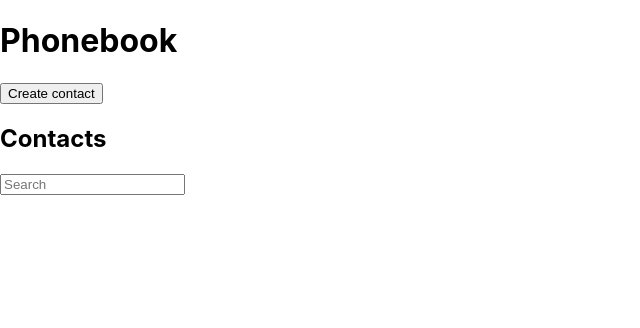
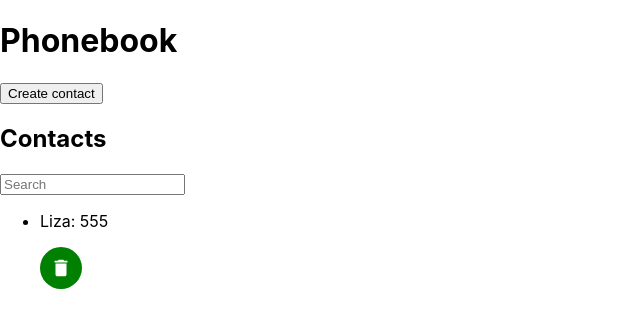
Before and after one commit to Edouena8/goit-react-hw-07-phonebook, a React (Create React App) app: page / in a window 1280 px wide. Shown: the top 328 px of the page, without its empty margins (0-640 px from the left). Built offline with nearby package versions, Linux system fonts and the light colour scheme.

Commit message:
added toolkit

```diff
--- a/package.json
+++ b/package.json
@@ -16,6 +16,7 @@
     "react-dom": "^18.1.0",
     "react-redux": "^8.1.2",
     "react-scripts": "5.0.1",
+    "redux-persist": "^6.0.0",
     "shortid": "^2.2.16",
     "web-vitals": "^2.1.3",
     "yup": "^1.2.0"
--- a/src/components/App.jsx
+++ b/src/components/App.jsx
@@ -1,72 +1,27 @@
-import shortid from 'shortid';
-import { useState } from 'react';
-import useLocalStorage from 'hooks/useLocalStorage';
 import ContactList from './ContactList/ContactList';
 import ContactForm from './ContactForm/ContactForm';
 import Filter from './Filter/Filter';
 import Modal from './Modal/Modal';
-
-const LS_KEY = 'contacts';
+import { useDispatch, useSelector } from 'react-redux';
+import { toggleModal } from 'redux/modalSlice';
 
 export default function App() {
-  const [contacts, setContacts] = useLocalStorage(LS_KEY, []);
-  const [filter, setFilter] = useState('');
-  const [showModal, setShowModal] = useState(false);
-
-  const duplicateContact = name => {
-    const normalizedName = name.toLowerCase().trim();
-
-    return contacts.some(
-      contact => contact.name.toLowerCase() === normalizedName
-    );
-  };
-
-  const addContact = (name, number) => {
-    if (duplicateContact) {
-      return alert(`${name} is already in contacts`);
-    }
-
-    const contact = {
-      id: shortid.generate(),
-      name,
-      number,
-    };
-
-    setContacts(prevContacts => [contact, ...prevContacts]);
-  };
-
-  const deleteContact = contactId =>
-    setContacts(prevContacts =>
-      prevContacts.filter(({ id }) => id !== contactId)
-    );
-
-  const handleFilter = evt => setFilter(evt.currentTarget.value);
-
-  const toggleModal = () => setShowModal(prev => !prev);
-
-  const getVisibleContacts = () => {
-    const normalizedFilter = filter.toLowerCase().trim();
-
-    return contacts.filter(contact =>
-      contact.name.toLowerCase().includes(normalizedFilter)
-    );
-  };
-
-  const visibleContacts = getVisibleContacts();
+  const modal = useSelector(state => state.modal);
+  const dispatch = useDispatch();
 
   return (
     <div>
       <h1>Phonebook</h1>
-      <button type="button" onClick={toggleModal}>
+      <button type="button" onClick={() => dispatch(toggleModal(modal))}>
         Create contact
       </button>
 
       <h2>Contacts</h2>
-      <Filter value={filter} onSearch={handleFilter} />
-      <ContactList contacts={visibleContacts} onDeleteContact={deleteContact} />
-      {showModal && (
-        <Modal onClose={toggleModal}>
-          <ContactForm onSubmit={addContact} />
+      <Filter />
+      <ContactList />
+      {modal && (
+        <Modal>
+          <ContactForm />
         </Modal>
       )}
     </div>
--- a/src/components/ContactForm/ContactForm.jsx
+++ b/src/components/ContactForm/ContactForm.jsx
@@ -1,6 +1,8 @@
 import { Field, Form, Formik, ErrorMessage } from 'formik';
-import PropTypes from 'prop-types';
+import { useDispatch, useSelector } from 'react-redux';
 import * as Yup from 'yup';
+import { addContact } from 'redux/contactsSlice';
+import { toggleModal } from 'redux/modalSlice';
 
 const SignupSchema = Yup.object().shape({
   name: Yup.string(
@@ -20,9 +22,26 @@ const initialValues = {
   number: '',
 };
 
-const ContactForm = ({ onSubmit }) => {
+const ContactForm = () => {
+  const contacts = useSelector(state => state.contacts);
+  const modal = useSelector(state => state.modal);
+  const dispatch = useDispatch();
+
+  const duplicateContact = name => {
+    const normalizedName = name.toLowerCase().trim();
+
+    return contacts.some(
+      contact => contact.name.toLowerCase() === normalizedName
+    );
+  };
+
   const handleSubmit = ({ name, number }, { resetForm }) => {
-    onSubmit(name, number);
+    if (duplicateContact(name)) {
+      return alert(`${name} is already in contacts`);
+    }
+
+    dispatch(addContact({ name, number }));
+    dispatch(toggleModal(modal));
     resetForm();
   };
 
@@ -51,8 +70,4 @@ const ContactForm = ({ onSubmit }) => {
   );
 };
 
-ContactForm.propTypes = {
-  onSubmit: PropTypes.func.isRequired,
-};
-
 export default ContactForm;
--- a/src/components/ContactList/ContactList.jsx
+++ b/src/components/ContactList/ContactList.jsx
@@ -1,17 +1,33 @@
-import PropTypes from 'prop-types';
 import IconButton from 'components/IconButton/IconButton';
 import { ReactComponent as DeleteIcon } from '../../icons/delete.svg';
+import { useSelector } from 'react-redux';
 
-const ContactList = ({ contacts, onDeleteContact }) => {
+const ContactList = () => {
+  const contacts = useSelector(state => state.contacts);
+  const filter = useSelector(state => state.filter);
+
+  const getVisibleContacts = () => {
+    const normalizedFilter = filter.toLowerCase().trim();
+
+    return contacts.filter(contact =>
+      contact.name.toLowerCase().includes(normalizedFilter)
+    );
+  };
+
+  const visibleContacts = getVisibleContacts();
+
   return (
     <ul>
-      {contacts.map(({ id, name, number }) => (
+      {visibleContacts.map(({ id, name, number }) => (
         <li key={id}>
           <p>
             {name}: {number}
           </p>
-          <IconButton onClick={() => onDeleteContact(id)} aria-label="Delete contact">
-            <DeleteIcon width="22" height="22" fill='#fff' />
+          <IconButton
+            id={id}
+            aria-label="Delete contact"
+          >
+            <DeleteIcon width="22" height="22" fill="#fff" />
           </IconButton>
         </li>
       ))}
@@ -19,15 +35,4 @@ const ContactList = ({ contacts, onDeleteContact }) => {
   );
 };
 
-ContactList.propTypes = {
-  contacts: PropTypes.arrayOf(
-    PropTypes.exact({
-      id: PropTypes.string.isRequired,
-      name: PropTypes.string.isRequired,
-      number:PropTypes.string.isRequired,
-    })
-  ),
-  onDeleteContact: PropTypes.func.isRequired,
-}
-
 export default ContactList;
--- a/src/components/Filter/Filter.jsx
+++ b/src/components/Filter/Filter.jsx
@@ -1,17 +1,18 @@
-import PropTypes from 'prop-types';
+import { useDispatch, useSelector } from 'react-redux';
+import { setFilter } from 'redux/filterSlice';
 
-const Filter = ({value, onSearch}) => (
-  <input
-    type="text"
-    placeholder="Search"
-    value={value}
-    onChange={onSearch}
-  />
-);
+const Filter = () => {
+  const dispatch = useDispatch();
+  const valueFilter = useSelector(state => state.filter);
 
-Filter.propTypes ={
-  value: PropTypes.string.isRequired,
-  onSearch: PropTypes.func.isRequired,
-}
+  return (
+    <input
+      type="text"
+      placeholder="Search"
+      value={valueFilter}
+      onChange={evt => dispatch(setFilter(evt.currentTarget.value))}
+    />
+  );
+};
 
 export default Filter;
--- a/src/components/IconButton/IconButton.jsx
+++ b/src/components/IconButton/IconButton.jsx
@@ -1,22 +1,29 @@
 import PropTypes from 'prop-types';
 import { IconBtn } from './IconButton.styled';
+import { useDispatch } from 'react-redux';
+import { deleteContact } from 'redux/contactsSlice';
 
+const IconButton = ({ children, id, ...allyProps }) => {
+  const dispatch = useDispatch();
 
-const IconButton = ({ children, onClick, ...allyProps }) => (
-    <IconBtn type="button" onClick={onClick} {...allyProps}>
-        {children}
+  return (
+    <IconBtn
+      type="button"
+      onClick={() => dispatch(deleteContact(id))}
+      {...allyProps}
+    >
+      {children}
     </IconBtn>
-);
+  );
+};
 
 IconButton.defaultProps = {
-    onClick: () => null,
-    children: null,
+  children: null,
 };
 
 IconButton.propTypes = {
-    children: PropTypes.node,
-    onClick: PropTypes.func,
-    'aria-label': PropTypes.string.isRequired,
+  children: PropTypes.node,
+  'aria-label': PropTypes.string.isRequired,
 };
 
 export default IconButton;
--- a/src/components/Modal/Modal.jsx
+++ b/src/components/Modal/Modal.jsx
@@ -1,15 +1,19 @@
 import { useEffect } from 'react';
 import { createPortal } from 'react-dom';
 import { Backdrop, Content } from './Modal.styled';
+import { useDispatch, useSelector } from 'react-redux';
+import { toggleModal } from 'redux/modalSlice';
 
 const modalRoot = document.querySelector('#modal-root');
 
-export default function Modal({ onClose, children }) {
+export default function Modal({ children }) {
+  const dispatch = useDispatch();
+  const modal = useSelector(state => state.modal);
 
   useEffect(() => {
     const onKeydownEsc = evt => {
       if (evt.code === 'Escape') {
-        onClose();
+        dispatch(toggleModal(modal));
       }
     };
 
@@ -17,13 +21,12 @@ export default function Modal({ onClose, children }) {
 
     return () => {
       window.removeEventListener('keydown', onKeydownEsc);
-    }
-  }, [onClose])
-
+    };
+  }, [dispatch, modal]);
 
   const handleBackdropClick = evt => {
     if (evt.currentTarget === evt.target) {
-      onClose();
+      dispatch(toggleModal(modal));
     }
   };
 
@@ -31,7 +34,7 @@ export default function Modal({ onClose, children }) {
     <Backdrop onClick={handleBackdropClick}>
       <Content>
         {children}
-        <button type="button" onClick={onClose}>
+        <button type="button" onClick={() => dispatch(toggleModal(modal))}>
           Close
         </button>
       </Content>
--- a/src/index.js
+++ b/src/index.js
@@ -2,9 +2,16 @@ import React from 'react';
 import ReactDOM from 'react-dom/client';
 import App from 'components/App';
 import './index.css';
+import { Provider } from 'react-redux';
+import { store, persistor } from 'redux/store';
+import { PersistGate } from 'redux-persist/integration/react';
 
 ReactDOM.createRoot(document.getElementById('root')).render(
   <React.StrictMode>
-    <App />
+    <Provider store={store}>
+      <PersistGate loading={null} persistor={persistor}>
+        <App />
+      </PersistGate>
+    </Provider>
   </React.StrictMode>
 );
--- a/src/redux/contactsSlice.js
+++ b/src/redux/contactsSlice.js
@@ -1,11 +1,28 @@
-// import { createSlice } from "@reduxjs/toolkit";
+import { createSlice } from '@reduxjs/toolkit';
+import shortid from 'shortid';
 
-// export const contactsSlice = createSlice({
-//     name: "contacts",
-//     initialState: [],
-//     reducers: {
-//         addContact(state, action) {
+export const contactsSlice = createSlice({
+  name: 'contacts',
+  initialState: [{ id: 1, name: 'Liza', number: '555' }],
+  reducers: {
+    addContact: {
+      reducer(state, action) {
+        state.push(action.payload);
+      },
+      prepare(text) {
+        return {
+          payload: {
+            id: shortid.generate(),
+            name: text.name,
+            number: text.number,
+          },
+        };
+      },
+    },
+    deleteContact(state, action) {
+      return state.filter(contact => contact.id !== action.payload);
+    },
+  },
+});
 
-//         }
-//     }
-// })
+export const { addContact, deleteContact } = contactsSlice.actions;
--- /dev/null
+++ b/src/redux/filterSlice.js
@@ -0,0 +1,14 @@
+import { createSlice } from "@reduxjs/toolkit";
+
+export const filterSlice = createSlice({
+  name: 'filter',
+  initialState: "",
+  reducers: {
+      setFilter(state, action) {
+      return state = action.payload;
+    },
+  },
+});
+
+
+export const { setFilter } = filterSlice.actions;
--- /dev/null
+++ b/src/redux/modalSlice.js
@@ -0,0 +1,14 @@
+import { createSlice } from "@reduxjs/toolkit";
+
+export const modalSlice = createSlice({
+    name: "modal",
+    initialState: false,
+    reducers: {
+        toggleModal(state, action) {
+            console.log(action)
+            return state = !action.payload;
+        }
+    }
+});
+
+export const { toggleModal } = modalSlice.actions;
--- a/src/redux/store.js
+++ b/src/redux/store.js
@@ -1,8 +1,41 @@
-// import { configureStore } from "@reduxjs/toolkit";
+import { combineReducers, configureStore } from '@reduxjs/toolkit';
+import storage from 'redux-persist/lib/storage';
+import {
+  persistStore,
+  persistReducer,
+  FLUSH,
+  REHYDRATE,
+  PAUSE,
+  PERSIST,
+  PURGE,
+  REGISTER,
+} from 'redux-persist';
+import { contactsSlice } from './contactsSlice';
+import { filterSlice } from './filterSlice';
+import { modalSlice } from './modalSlice';
 
-// export const store = configureStore({
-//     reducer: {
-//         contacts: [],
+const rootReducer = combineReducers({
+  contacts: contactsSlice.reducer,
+  filter: filterSlice.reducer,
+  modal: modalSlice.reducer,
+});
 
-//     }
-// })
+const persistConfig = {
+  key: 'root',
+  storage,
+  whitelist: ['contacts'],
+};
+
+const persistedReducer = persistReducer(persistConfig, rootReducer);
+
+export const store = configureStore({
+  reducer: persistedReducer,
+  middleware: getDefaultMiddleware =>
+    getDefaultMiddleware({
+      serializableCheck: {
+        ignoredActions: [FLUSH, REHYDRATE, PAUSE, PERSIST, PURGE, REGISTER],
+      },
+    }),
+});
+
+export const persistor = persistStore(store);
```
Also changed, not shown: 1 other file (tests, documents, lock files or other folders).
